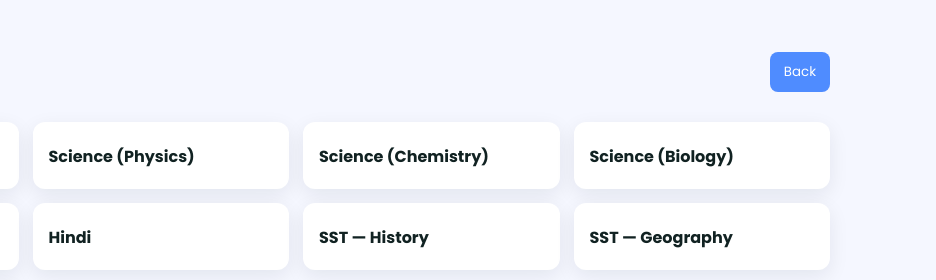
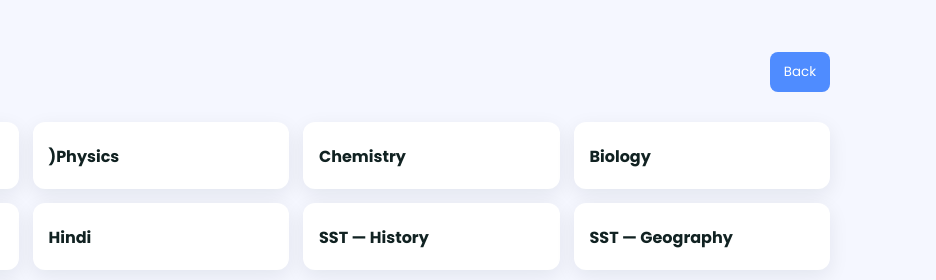
Before and after one commit to naughtyboy-ai/rk07-notes-ai, a plain HTML site: page subjects-10.html in a window 1280 px wide. Shown: the top 280 px of the page, 344-1280 px from the left. Drawn offline with Linux system fonts and the light colour scheme.

Commit message:
Update subjects-10.html

```diff
--- a/subjects-10.html
+++ b/subjects-10.html
@@ -12,9 +12,9 @@
 
   <div class="grid">
     <div class="card" onclick="goto('10-maths-chapters.html')"><h3>Maths</h3></div>
-    <div class="card" onclick="goto('10-physics-chapters.html')"><h3>Science (Physics)</h3></div>
-    <div class="card" onclick="goto('10-chemistry-chapters.html')"><h3>Science (Chemistry)</h3></div>
-    <div class="card" onclick="goto('10-biology-chapters.html')"><h3>Science (Biology)</h3></div>
+    <div class="card" onclick="goto('10-physics-chapters.html')"><h3>)Physics</h3></div>
+    <div class="card" onclick="goto('10-chemistry-chapters.html')"><h3>Chemistry</h3></div>
+    <div class="card" onclick="goto('10-biology-chapters.html')"><h3>Biology</h3></div>
     <div class="card" onclick="goto('10-english-chapters.html')"><h3>English</h3></div>
     <div class="card" onclick="goto('10-hindi-chapters.html')"><h3>Hindi</h3></div>
     <div class="card" onclick="goto('10-sst-history-chapters.html')"><h3>SST — History</h3></div>
```
